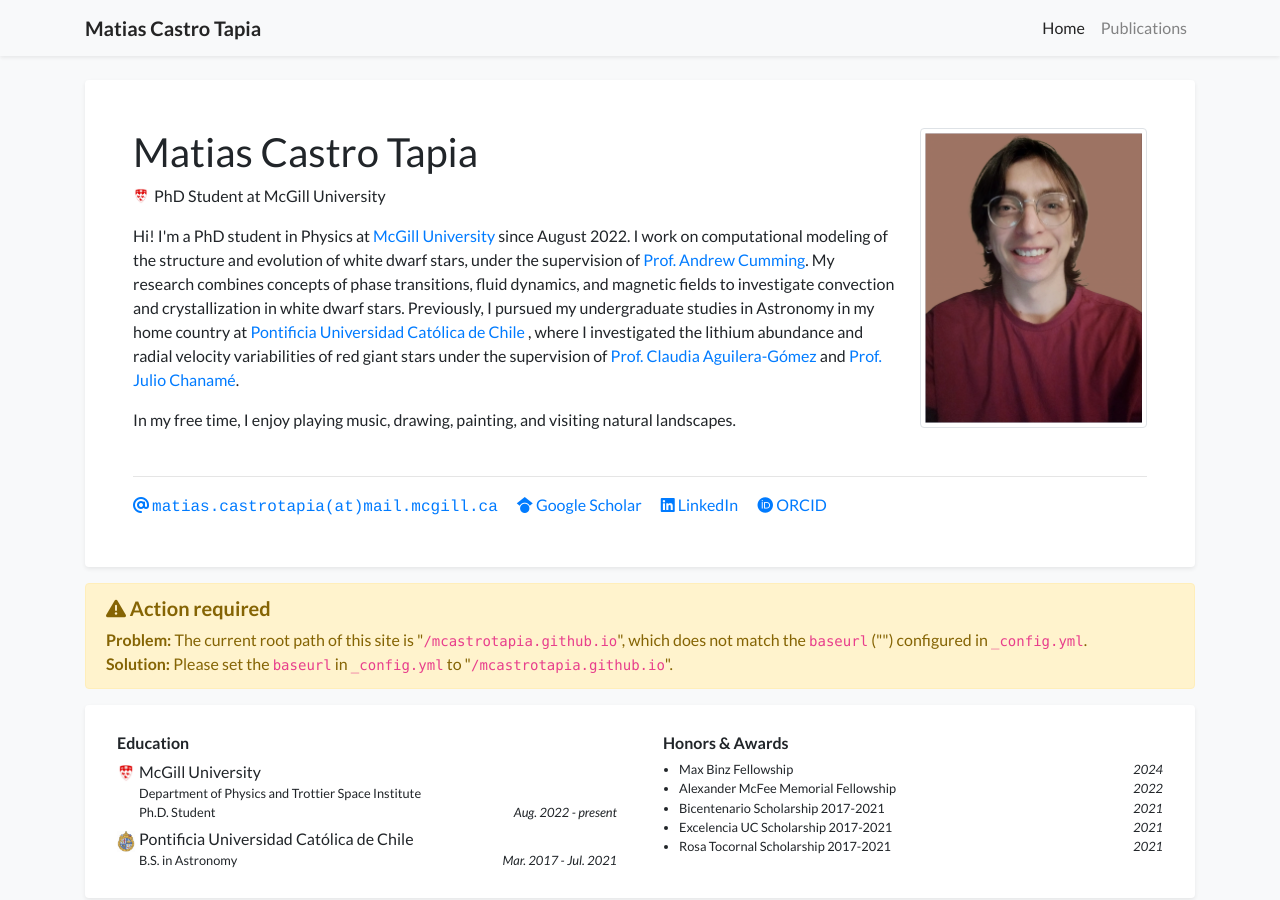
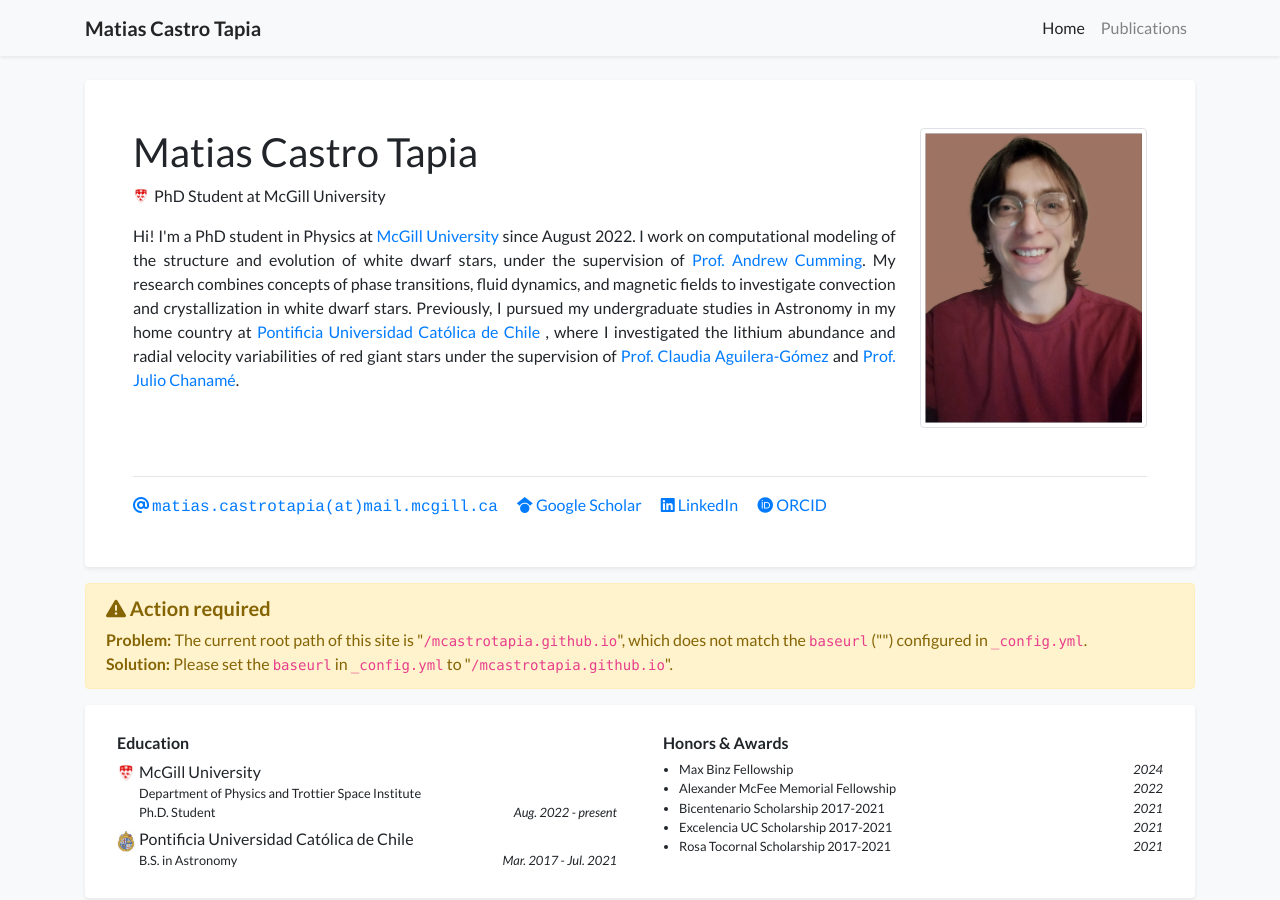
Before and after one commit to mcastrotapia/mcastrotapia.github.io, a Jekyll site: the page built from index.html, in a window 1280 px wide and 900 px high. Built offline with Jekyll 4.4.1, drawn with Linux system fonts in a browser that asks for light colours; nearby versions of some CDN libraries; a style sheet for code colours, icons or effects is not loaded.

Commit message:
Update profile.yml

```diff
--- a/_data/profile.yml
+++ b/_data/profile.yml
@@ -19,15 +19,12 @@ gscholar: fwLVd8QAAAAJ  # This is an example, replace it with your own Google Sc
 linkedin: matias-castro-tapia-b47782275
 orcid: 0000-0003-4636-7898
 
-short_bio_text_justify: false
+short_bio_text_justify: true
 short_bio: >-
   <p>
     Hi! I'm a PhD student in Physics at <a href="https://www.mcgill.ca" target="_blank">McGill University</a> since August 2022. I work on computational modeling of the structure and evolution of white dwarf stars, under the supervision of <a href="https://www.physics.mcgill.ca/~cumming" target="_blank">Prof. Andrew Cumming</a>.
     My research combines concepts of phase transitions, fluid dynamics, and magnetic fields to investigate convection and crystallization in white dwarf stars.
     Previously, I pursued my undergraduate studies in Astronomy in my home country at <a href="https://www.uc.cl/" target="_blank">Pontificia Universidad Católica de Chile </a>, where I investigated the lithium abundance and radial velocity variabilities of red giant stars under the supervision of <a href="https://claudiaaguileragomez.com" target="_blank">Prof. Claudia Aguilera-Gómez</a> and <a href="https://cata.cl/en/integrante/julio-cesar-chaname-dominguez" target="_blank">Prof. Julio Chanamé</a>.
-  </p>
-  <p>
-    In my free time, I enjoy playing music, drawing, painting, and visiting natural landscapes.
   </p>
 
 portrait_url: /assets/images/photos/portrait.png
```
